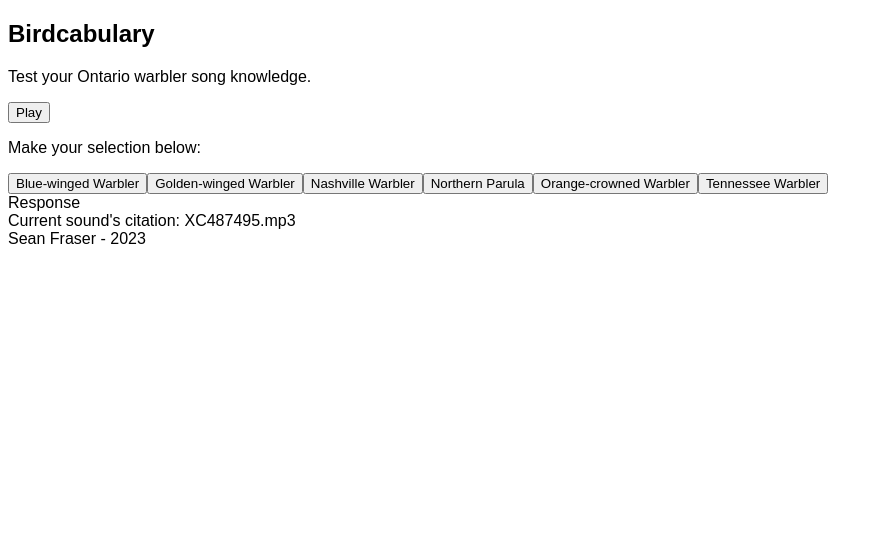
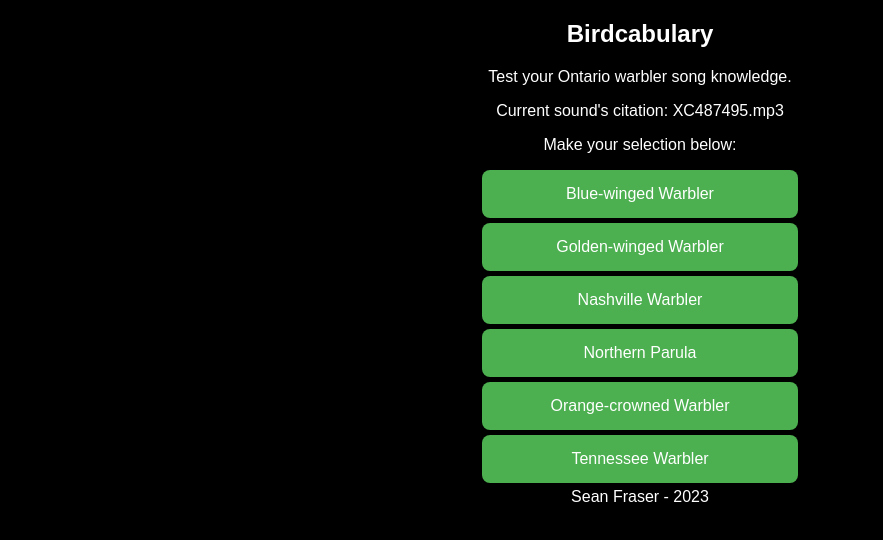
Before and after one commit to TheSeanFraser/birdcabulary, a plain HTML site: page index.html in a window 1280 px wide. Both pictures are taken after a click on the button "Play". Shown: the whole page, without its empty margins (0-883 px from the left). Drawn offline with nearby package versions, Linux system fonts and the light colour scheme.

Commit message:
Adjusted formatting of page

```diff
--- a/css/styles.css
+++ b/css/styles.css
@@ -1,4 +1,25 @@
 body {
-  background-color: white;
+  background-color: black;
   font-family: Arial, Helvetica, sans-serif;
+  color:  white;
+  text-align: center;
 }
+#response{
+  font-size: 25px;
+}
+
+button {
+  background-color: #4CAF50; /* Green */
+  border: none;
+  color: white;
+  border-radius: 8px;
+  display: block;
+  padding: 15px 32px;
+  text-align: center;
+  text-decoration: none;
+  margin-bottom: 5px;
+  margin-left: auto;
+  margin-right: auto;
+  width: 25%;
+  font-size: 16px;
+}
--- a/index.html
+++ b/index.html
@@ -12,18 +12,19 @@
 		<p>Test your Ontario warbler song knowledge.</p>
 
   		<button id="start-button">Play</button>
+  		<div id="response"></div>
+		<div id="citation"></div>
 
-  		<p>Make your selection below:</p>
+  		<p id="prompt"></p>
   		<div id="mcButtons" class="btn-group">
 
 		</div>
 
-		<div id="response">Response</div>
-		<div id="citation">Current sound's citation: Matt Wistrand, XC558029. Accessible at www.xeno-canto.org/558029.</div>
+
 	</body>
 
 	<script src="js/sound-manager.js"></script>
-	<footer>
+	<footer id="footer">
 		Sean Fraser - 2023
 	</footer>
 </html>
--- a/js/sound-manager.js
+++ b/js/sound-manager.js
@@ -4,6 +4,7 @@ const mcButtons = document.getElementById('mcButtons');
 const citationElement = document.getElementById('citation');
 const audioElement = document.getElementById('audio');
 const responseElement = document.getElementById('response');
+const promptElement = document.getElementById('prompt');
 
 var audio = new Audio();
 
@@ -34,7 +35,6 @@ callGetCitations();
 function getNextSetup(){
   // Stop current audio if playing
   audio.pause();
-  totalSongs++;
 
   // Get the database file and select a species and sound
   $.getJSON("database.json", function(json) {
@@ -89,7 +89,9 @@ function setButtons(btnGroup, btnList){
 // This button starts everything
 startButton.addEventListener('click', function() {
   console.log('Start button clicked!');
+  startButton.remove();
 
+  promptElement.innerHTML = "Make your selection below:"
   // start the quiz with the first setup
   getNextSetup();
 });
@@ -97,13 +99,16 @@ startButton.addEventListener('click', function() {
 // onClick for MC Buttons to determine answer
 function mcButtonSelected(id){
   if (id == curSpecies){
+    curScore++;
+    totalSongs++;
     console.log("CORRECT!");
-    responseElement.innerHTML = "Correct!";
-    curScore++;
+    responseElement.innerHTML = "Correct! " + curScore + '/' + totalSongs;
+
   }
   else{
+    totalSongs++;
     console.log("INCORRECT!");
-    responseElement.innerHTML = "Incorrect!";
+    responseElement.innerHTML = "Incorrect! " + curScore + '/' + totalSongs;
   }
 
   // Continue to next sound
```
